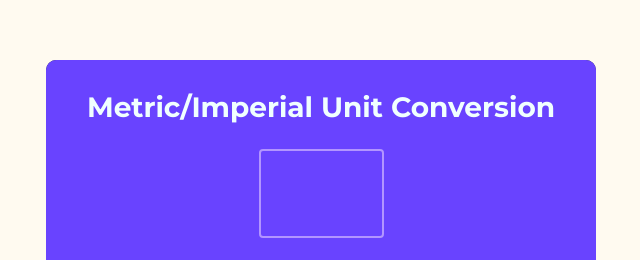
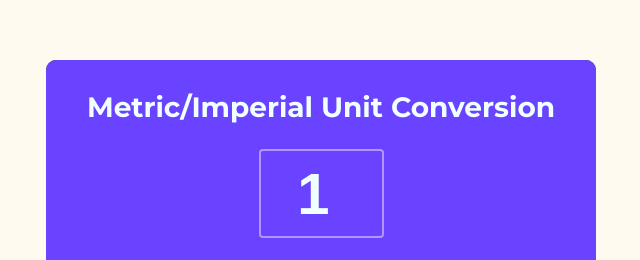
Before and after one commit to MohsenDeniku/coverter, a website built with Vite: page index.html in a window 1280 px wide. Shown: the part 110-370 px from the top of the page, 319-959 px from the left. Built offline with nearby package versions, Linux system fonts and the light colour scheme.

Commit message:
input default value

```diff
--- a/index.html
+++ b/index.html
@@ -13,7 +13,7 @@
     <div class="main-container">
       <div id="header">
           <h2>Metric/Imperial Unit Conversion</h2>
-          <input type="number" id="input-num">
+          <input value="1" type="number" id="input-num">
           <button id="convert-btn">Convert</button>
           <p id="alert"></p>
       </div>
```
